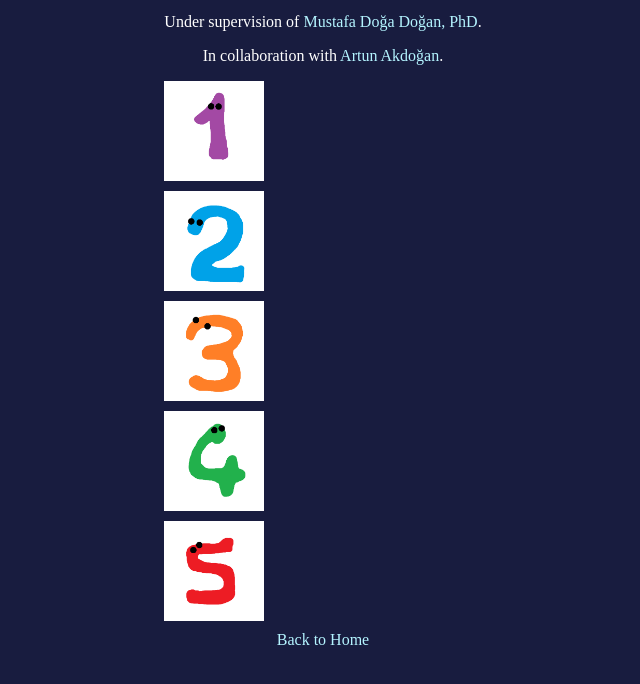
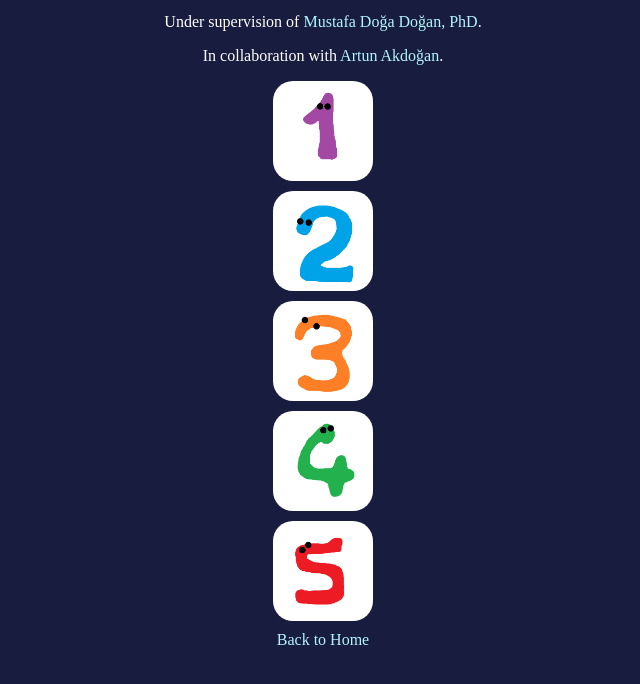
Before and after one commit to Boysle/oguzarslan.github.io, a plain HTML site: page reality-craft.html in a window 1280 px wide. Shown: the part 96-780 px from the top of the page, without its empty margins (317-957 px from the left). Drawn offline with Linux system fonts and the light colour scheme.

Commit message:
rounded edge images

```diff
--- a/reality-craft.html
+++ b/reality-craft.html
@@ -9,7 +9,8 @@
             width: 100px;
             height: auto; /* Maintain aspect ratio */
             display: block; /* Ensure each image is on a new line */
-            margin: 10px 0; /* Add some margin to space out the images */
+            margin: 10px auto; /* Add some margin to space out the images */
+            border-radius: 20%;
         }
     </style>
 </head>
```
